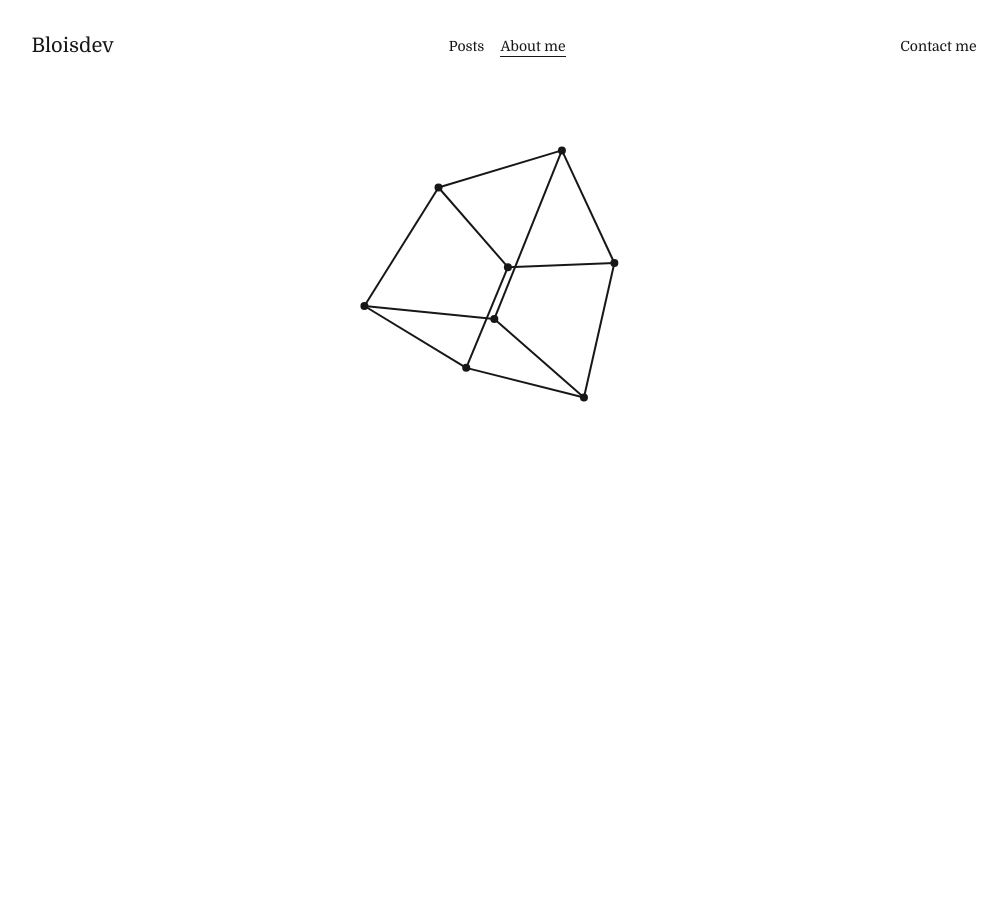
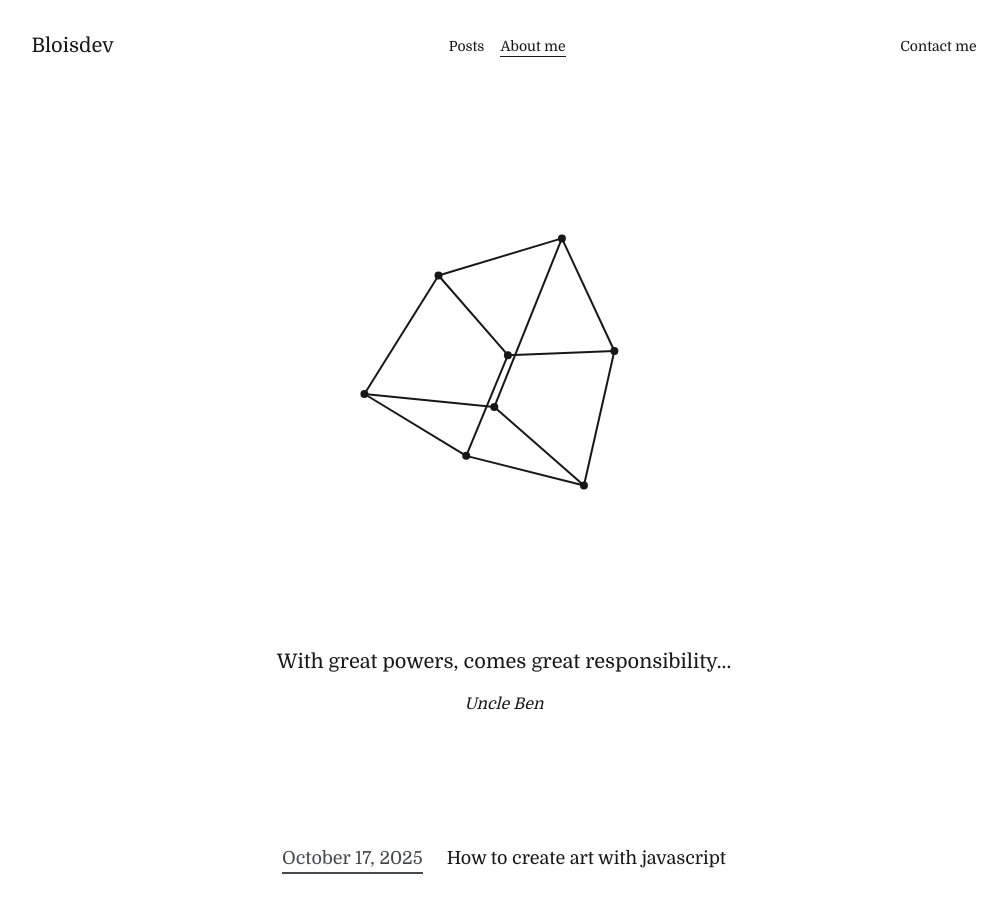
Before and after one commit to leo-bloise/bloisdev.com, a Next.js app: page / in a window 1280 px wide. Shown: the whole page, without its empty margins (136-1143 px from the left). Before the commit the page ends 800 px from the top, so only its background shows below. Built offline with nearby package versions, Linux system fonts and the light colour scheme.

Commit message:
wip: implement posts feature with dynamic rendering

```diff
--- a/app/globals.css
+++ b/app/globals.css
@@ -3,19 +3,20 @@
 :root {
   --background: #ffffff;
   --foreground: #171717;
-  width: 100vw;
-  height: 100vh;
+  --accent: #46494b;
 }
 
 @theme {
   --color-background: var(--background);
   --color-foreground: var(--foreground);
+  --color-accent: var(--accent);
 }
 
 @media (prefers-color-scheme: dark) {
   :root {
-    --background: #1e2124;
+    --background: 	#1e2124;
     --foreground: #ededed;
+    --accent: #c2c2c2;
   }
 }
 
--- a/app/layout.tsx
+++ b/app/layout.tsx
@@ -1,7 +1,6 @@
 import type { Metadata } from "next";
 import { Domine } from 'next/font/google';
 import "./globals.css";
-import RotatingCube from "@/components/RotatingCube";
 
 const domine = Domine({
   subsets: ['latin'],
--- a/app/page.tsx
+++ b/app/page.tsx
@@ -1,13 +1,26 @@
+'use client';
+
 import Header from "@/components/Header";
-import RotatingCube from "@/components/RotatingCube";
+import Posts from "@/components/Posts";
+import RotatingCube from "@/components/ui/RotatingCube";
+import usePosts from "@/hooks/usePosts";
 
 export default function Home() {
+  const posts = usePosts();
+
   return (
-    <main className="flex flex-col w-full gap-y-10">
+    <main className="flex flex-col w-full gap-y-32">
       <Header />
-      <div className="w-full flex justify-center">
+      <div className="flex justify-center">
         <RotatingCube />
       </div>
+      <div className="flex flex-col text-center gap-y-4">
+        <p className="text-xl">
+          With great powers, comes great responsibility...
+        </p>
+        <p className="text-md italic">Uncle Ben</p>
+      </div>
+      {posts.length > 0 && <Posts posts={posts}></Posts>}
     </main>
   );
 }
--- /dev/null
+++ b/components/Posts.tsx
@@ -0,0 +1,17 @@
+import { Post } from "@/hooks/usePosts";
+import PostsLink from "./ui/PostsLink";
+
+export default function Posts({ posts }: { posts: Post[]}) {
+  return (
+    <ul className="flex flex-col gap-y-12 items-center pb-10">
+      {posts.map((post, index) => (
+        <PostsLink
+          key={index}
+          date={post.publishedAt}
+          title={post.title}
+          href={post.href}
+        ></PostsLink>
+      ))}
+    </ul>
+  );
+}
--- /dev/null
+++ b/components/ui/PostsLink.tsx
@@ -0,0 +1,22 @@
+import Link from "next/link";
+
+type Props = {
+  date: Date;
+  title: string;
+  href: string;
+};
+
+export default function PostsLink({ date, title, href }: Props) {
+  const formatter = new Intl.DateTimeFormat("en-US", { dateStyle: "long" });
+
+  return (
+    <li className="flex w-fit gap-x-6 items-center">
+      <Link className="flex gap-x-6" href={href}>
+        <span className="text-lg text-accent border-b-accent border-b-2">
+          {formatter.format(date)}
+        </span>
+        <h2 className="text-lg">{title}</h2>
+      </Link>
+    </li>
+  );
+}
--- /dev/null
+++ b/hooks/usePosts.ts
@@ -0,0 +1,19 @@
+import { useState } from "react";
+
+export type Post = {
+    publishedAt: Date;
+    title: string;
+    href: string;
+}
+
+export default function usePosts() {
+    const [posts, setPosts] = useState<Post[]>([
+        {
+            title: 'How to create art with javascript',
+            href: 'https://www.google.com',
+            publishedAt: new Date()
+        }
+    ]);
+
+    return posts;
+}
```
Also changed, not shown: components/ui/RotatingCube.tsx (renamed from components/RotatingCube.tsx).
